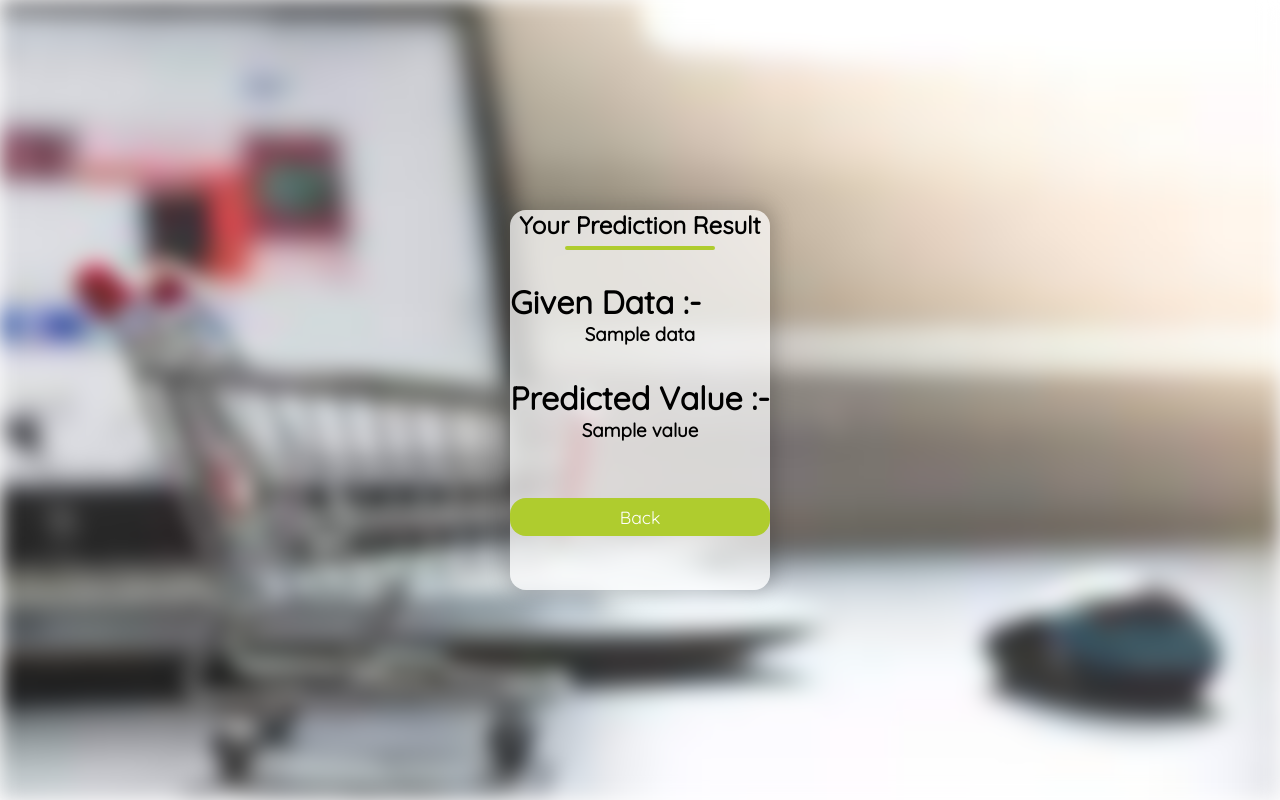
After one commit to Tusharyadav147/BigMart-Prediction, a Flask app: template templates/result.html in a window 1280 px wide. The commit adds this page. Run offline with Flask 2, Linux system fonts and the light colour scheme; the template is opened without the code that fills it: most values are stand-ins (such as "Sample title", 1, 10 or a date in 2020); parts of the project's set-up code (start-up, migrations or seed data) failed here and were passed over; some libraries are stand-ins or nearby versions.

Commit message:
First Commit

```diff
--- a/run.py
+++ b/run.py
@@ -21,7 +21,7 @@ def home():
 
 @app.route("/index", methods = ["POST", "GET"])
 def index():
-    return render_template("index.html", value =0, data = [ ])
+    return render_template("index.html")
 
 @app.route("/loginresult", methods = ["POST", "GET"])
 def login():
@@ -33,7 +33,7 @@ def login():
             print(email)
             print(password)
             if email == "admin147@master.com" and password == "Admin4u$":
-                return render_template("index.html", value =0, data = [ ])
+                return render_template("index.html")
             else:
                 return redirect("/")
     except:
@@ -63,7 +63,7 @@ def predict():
             scaled = scaler.transform([[Item_Weight,Item_Fat_Content,Item_Visibility,Item_Type,Item_MRP,Outlet_Identifier,Outlet_Establishment_Year,Outlet_Size,Outlet_Location_Type,Outlet_Type]])
             value = model.predict(scaled)[0]
 
-            return render_template("index.html", value =value, data = data)
+            return render_template("result.html", value =value, data = data)
     except:
         return redirect("/")
 
--- /dev/null
+++ b/static/result.css
@@ -0,0 +1,144 @@
+*{
+	padding: 0;
+	margin: 0;
+	box-sizing: border-box;
+	font-family: 'Quicksand', sans-serif;
+}
+
+body{
+	height: 100vh;
+	width: 100%;
+}
+
+.container{
+	position: relative;
+	width: 100%;
+	height: 100%;
+	display: flex;
+	justify-content: center;
+	align-items: center;
+	padding: 20px 100px;
+}
+
+.container:after{
+	content: '';
+	position: absolute;
+	width: 100%;
+	height: 100%;
+	left: 0;
+	top: 0;
+	background: url("./images.jpg") no-repeat center;
+	background-size: cover;
+	filter: blur(10px);
+	z-index: -1;
+}
+.contact-box{
+	max-width: 600px;
+	display: block;
+  height: 50%;
+	background-color: rgba(255, 255, 255, 0.712);
+	box-shadow: 0px 0px 19px 5px rgba(0,0,0,0.19);
+  border-radius: 1rem;
+}
+.contact-box .bottom{
+  margin-top: 3.5rem;
+}
+.contact-box h1{
+  margin-top: 2rem;
+}
+h2{
+	position: relative;
+	padding: 0 0 10px;
+	margin-bottom: 10px;
+	align-items: center;
+	text-align: center;
+}
+
+h2:after{
+	content: '';
+    position: absolute;
+    left: 50%;
+    bottom: 0;
+    transform: translateX(-50%);
+    height: 4px;
+    width: 150px;
+    border-radius: 2px;
+    background-color: #afcc2e;
+}
+h3{
+	align-items: center;
+	text-align: center;
+}
+.field{
+	width: 100%;
+	border: 2px solid rgba(0, 0, 0, 0);
+	outline: none;
+	background-color: rgba(230, 230, 230, 0.6);
+	padding: 0.5rem 1rem;
+	font-size: 1.1rem;
+	margin-bottom: 22px;
+	transition: .3s;
+}
+
+.field:hover{
+	background-color: rgba(0, 0, 0, 0.1);
+}
+
+textarea{
+	min-height: 150px;
+}
+
+.btn{
+	width: 100%;
+	padding: 0.5rem 1rem;
+	background-color: #afcc2e;
+	color: #fff;
+	font-size: 1.1rem;
+	border: none;
+	outline: none;
+	cursor: pointer;
+	transition: .3s;
+  border-radius: 1rem;
+}
+
+.btn:hover{
+    background-color: #040a06d7;
+}
+
+.field:focus{
+    border: 2px solid rgba(30,85,250,0.47);
+    background-color: #fff;
+}
+
+@media screen and (max-width: 880px){
+	.contact-box{
+		grid-template-columns: 1fr;
+	}
+	.left{
+		height: 200px;
+	}
+}
+@media screen and (max-width :550px){
+	.container {
+		position: relative;
+		width: 100%;
+		height: 100%;
+		display: flex;
+		justify-content: center;
+		align-items: center;
+		padding: 20px 30px;
+	}
+	.alert {
+        background: #ffdb9b;
+        padding: 20px 40px;
+        min-width: 350px;
+        position: absolute;
+        right: 0;
+        top: 10px;
+        border-radius: 4px;
+        border-left: 8px solid #ffa502;
+        overflow: hidden;
+        opacity: 0;
+        pointer-events: none;
+    }
+}
--- /dev/null
+++ b/templates/result.html
@@ -0,0 +1,27 @@
+<!DOCTYPE html>
+<html lang="en">
+<head>
+	<meta charset="UTF-8">
+	<meta http-equiv="X-UA-Compatible" content="IE=edge">
+	<meta name="viewport" content="width=device-width, initial-scale=1.0">
+	<script src="https://kit.fontawesome.com/37ca218f1d.js" crossorigin="anonymous"></script>
+	<link rel="icon" href="./static/themes/logo/admin.png" type="image/x-icon">
+	<title>Admin Only</title>
+	<link rel="stylesheet" type="text/css" href="./static/result.css">
+	<link href="https://fonts.googleapis.com/css?family=Quicksand&display=swap" rel="stylesheet">
+</head>
+<body>
+	<div class="container">
+		<div class="contact-box">
+			<div class="top">
+				<h2>Your Prediction Result</h2>
+				<h1>Given Data :- <h3>{{data}}</h3></h1>
+				<h1>Predicted Value :- <h3>{{value}}</h3></h1>
+			</div>
+			<div class="bottom">
+				<a href="/index"><button class="btn">Back</button></a>
+			</div>
+		</div>
+	</div>
+</body>
+</html>
```
Also changed, not shown: static/index.css (+24 -28 lines), templates/index.html (+3 -8 lines), static/images.jpg (added).
